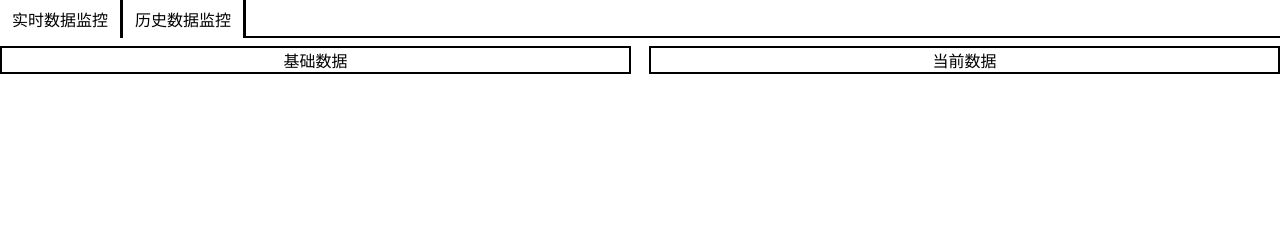
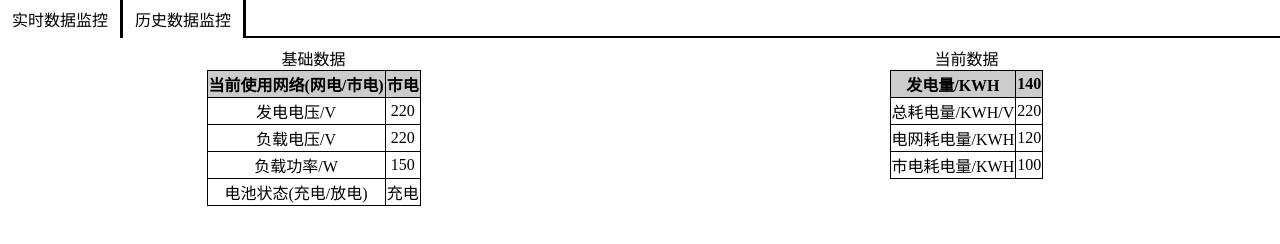
Before and after one commit to ljegege/solorProject, a plain HTML site: page content/monitor.html in a window 1280 px wide. Drawn offline with Linux system fonts and the light colour scheme.

Commit message:
monitor-0.1

```diff
--- a/content/monitor.html
+++ b/content/monitor.html
@@ -18,11 +18,51 @@
     <div><hr size="2" color="#000000"></div>
 
     <div id="base_data">
-<div id="data_title">基础数据</div>
+    <div>基础数据</div>
+    <table class="data_table">
+                <tr>
+                <th>当前使用网络(网电/市电)</th>
+                <th>市电</th>
+                </tr>
+                <tr>
+                <td>发电电压/V</td>
+                <td>220</td>
+                </tr>
+                <tr>
+                <td>负载电压/V</td>
+                <td>220</td>
+                </tr>
+                <tr>
+                <td>负载功率/W</td>
+                <td>150</td>
+                </tr>
+                <tr>
+                <td>电池状态(充电/放电)</td>
+                <td>充电</td>
+                </tr>
+    </table>
     </div>
         <div>
             <div id="cur_data">
-	<div id="data_title">当前数据</div>
+            <div>当前数据</div>
+            <table class="data_table">
+                <tr>
+                <th>发电量/KWH</th>
+                <th>140</th>
+                </tr>
+                <tr>
+                <td>总耗电量/KWH/V</td>
+                <td>220</td>
+                </tr>
+                <tr>
+                <td>电网耗电量/KWH</td>
+                <td>120</td>
+                </tr>
+                <tr>
+                <td>市电耗电量/KWH</td>
+                <td>100</td>
+                </tr>
+            </table>
             </div>
         </div>
     </div>
--- a/content/share.css
+++ b/content/share.css
@@ -83,9 +83,6 @@ a{
 #base_data
 {
 	float: left;
-	border:2px;
-	border-style: solid;
-	border-color: #000;
 	width: 49%;
 	height: 100%;
 	text-align: center;
@@ -93,14 +90,26 @@ a{
 #cur_data
 {
 	float: right;
-	border:2px;
-	border-style: solid;
-	border-color: #000;
 	width: 49%;
 	height: 100%;
 	text-align: center;
 }
-#data_title
+.data_table
 {
+    table-layout:fixed;
+    empty-cells:show;
+    border-collapse: collapse;
+    margin:0 auto;
 
 }
+th
+{
+    border: 1px #000000 solid;
+    background-color: #cccccc;
+    margin: 1px;
+}
+td
+{
+    border: 1px #000000 solid;
+    margin: 1px;
+}
```
Also changed, not shown: solorProject/public_html/index.html (added, +14 -0 lines). Lines whose indentation alone changed are shown as unchanged.
